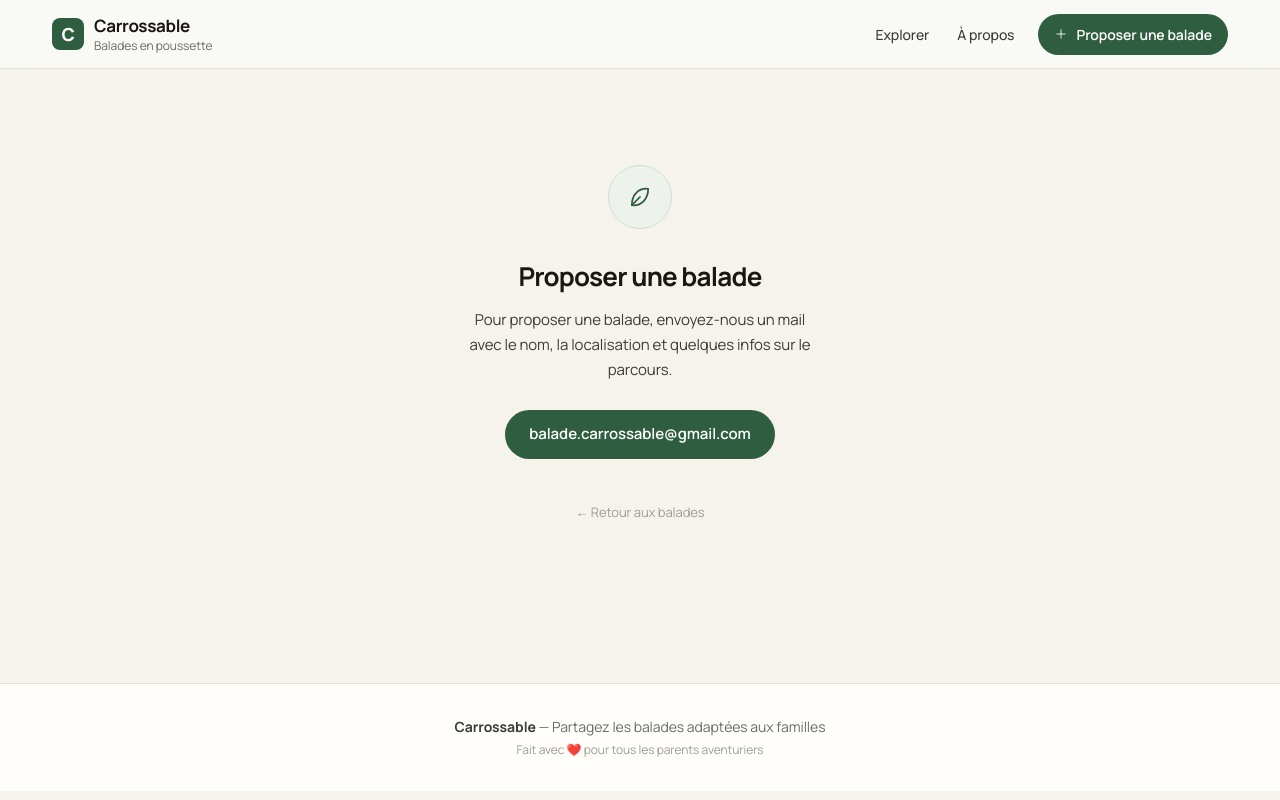
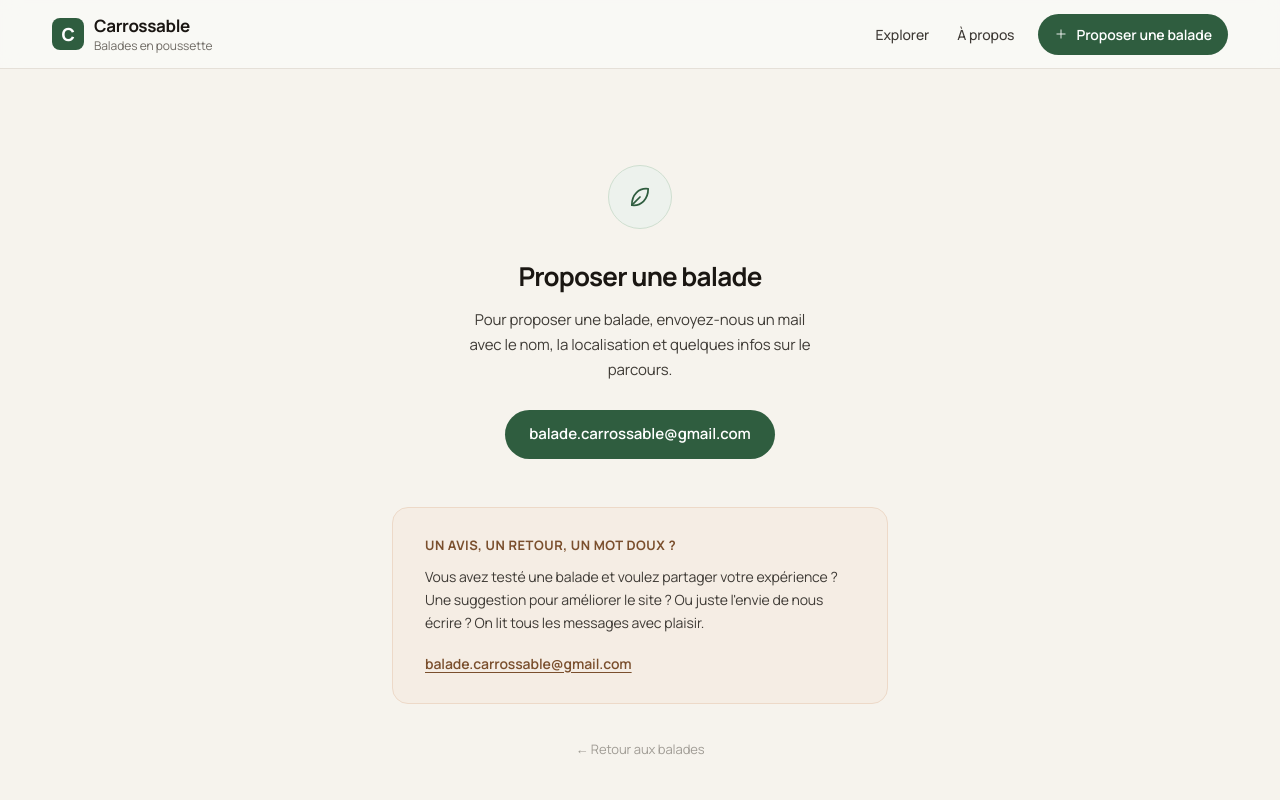
Before and after one commit to lcarel/carrosable, a Next.js app: page /proposer in a window 1280 px wide. Shown: the top 800 px of the page. Built offline with nearby package versions, Linux system fonts and the light colour scheme.

Commit message:
feat: ajouter bloc retours/avis sur /proposer

```diff
--- a/app/proposer/page.tsx
+++ b/app/proposer/page.tsx
@@ -18,7 +18,23 @@ export default function ProposerPage() {
       >
         balade.carrossable@gmail.com
       </a>
-      <div style={{ marginTop: 40 }}>
+
+      <div style={{ marginTop: 48, padding: '28px 32px', borderRadius: 16, background: 'var(--warm-soft)', border: '1px solid #edd9c8', textAlign: 'left' }}>
+        <p style={{ fontSize: 13, fontWeight: 700, letterSpacing: '.04em', textTransform: 'uppercase', color: 'var(--warm)', margin: '0 0 10px' }}>
+          Un avis, un retour, un mot doux ?
+        </p>
+        <p style={{ fontSize: 14, color: 'var(--ink-2)', lineHeight: 1.65, margin: '0 0 16px' }}>
+          Vous avez testé une balade et voulez partager votre expérience ? Une suggestion pour améliorer le site ? Ou juste l&apos;envie de nous écrire ? On lit tous les messages avec plaisir.
+        </p>
+        <a
+          href="mailto:balade.carrossable@gmail.com"
+          style={{ fontSize: 14, fontWeight: 600, color: 'var(--warm)', textDecoration: 'underline', textUnderlineOffset: 3 }}
+        >
+          balade.carrossable@gmail.com
+        </a>
+      </div>
+
+      <div style={{ marginTop: 32 }}>
         <a href="/" style={{ fontSize: 13, color: 'var(--ink-4)' }}>← Retour aux balades</a>
       </div>
     </div>
```
